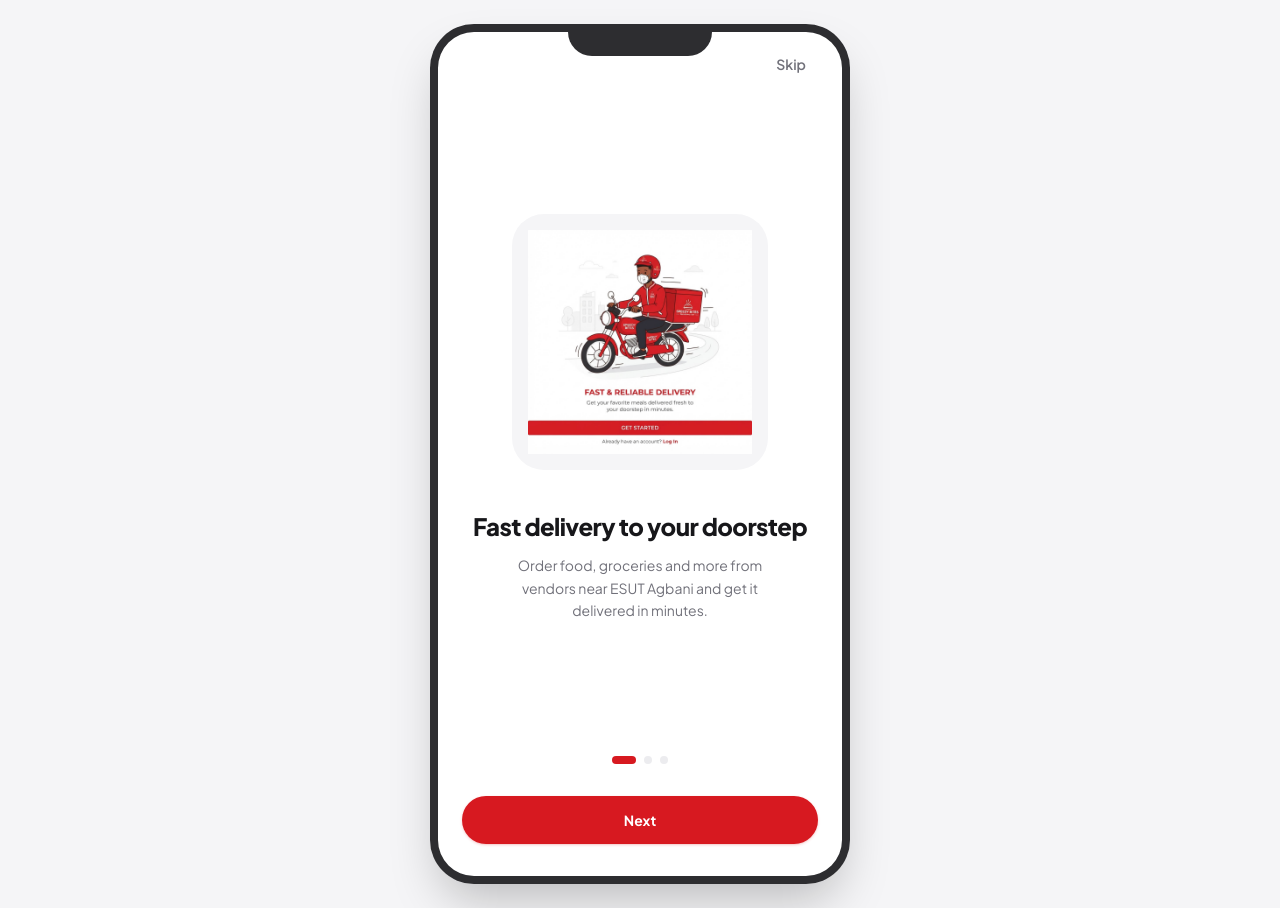
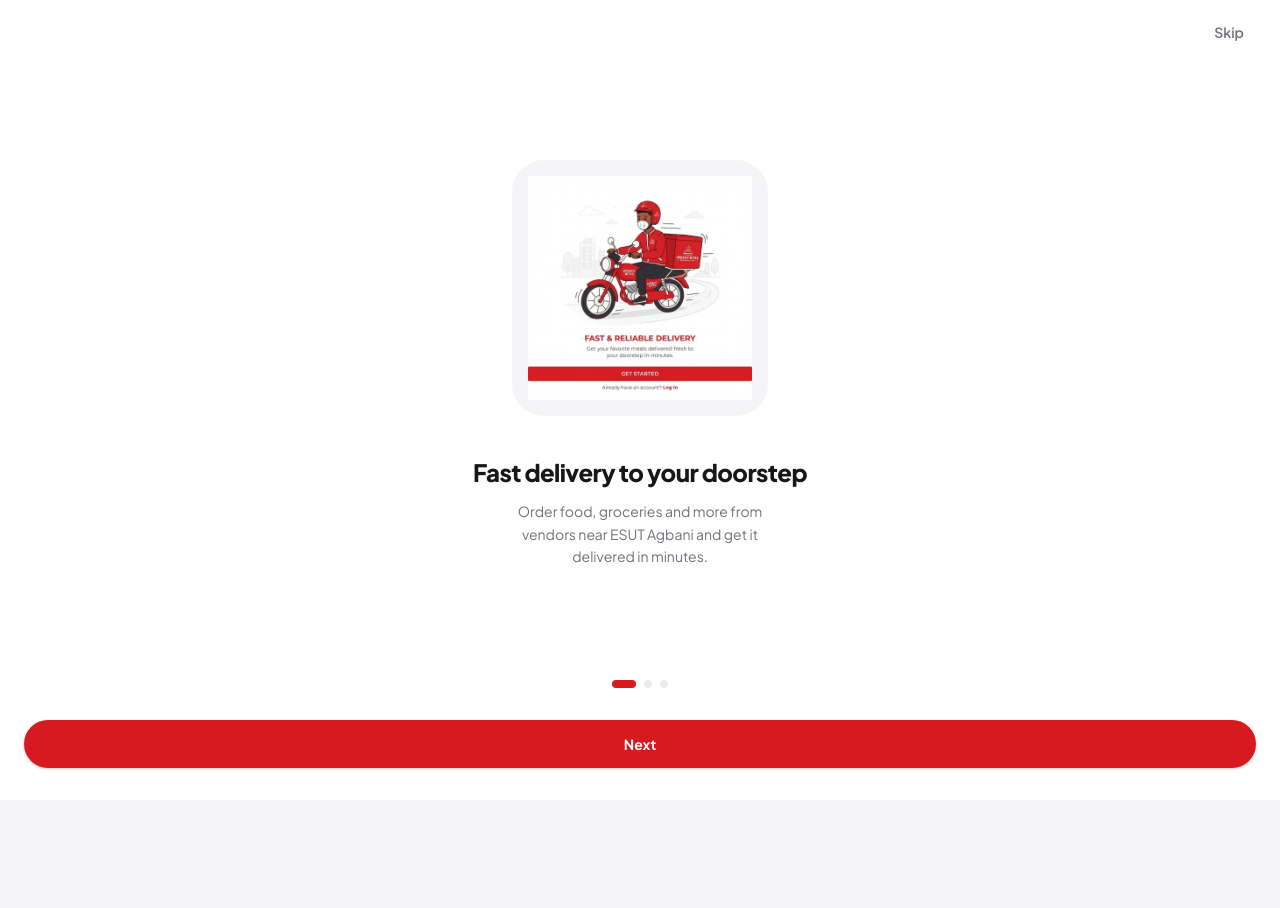
Before and after one commit to JOSHUAAMEH001/doorsteps, a Next.js app: page / in a window 1280 px wide. After the commit the page ends 800 px from the top, so only its background shows below. Built offline with nearby package versions, Linux system fonts and the light colour scheme.

Commit message:
Make laptop preview landscape

```diff
--- a/components/app/phone-frame.tsx
+++ b/components/app/phone-frame.tsx
@@ -4,10 +4,9 @@ import type { ReactNode } from "react"
 
 export function PhoneFrame({ children }: { children: ReactNode }) {
   return (
-    <div className="flex min-h-dvh w-full items-center justify-center bg-secondary md:p-6">
-      <div className="relative flex h-dvh w-full max-w-[420px] flex-col overflow-hidden bg-background md:h-[860px] md:rounded-[2.75rem] md:border-8 md:border-foreground/90 md:shadow-2xl">
-        {/* Notch (desktop only) */}
-        <div className="pointer-events-none absolute left-1/2 top-0 z-50 hidden h-6 w-36 -translate-x-1/2 rounded-b-2xl bg-foreground/90 md:block" />
+    <div className="flex min-h-dvh w-full items-center justify-center bg-secondary">
+      <div className="relative flex h-dvh w-full flex-col overflow-hidden bg-background md:max-w-none md:rounded-none md:border-0 md:shadow-none">
+        {/* The phone treatment is intentionally removed on laptop-sized screens so the app reads as a landscape web experience. */}
         {children}
       </div>
     </div>
```
